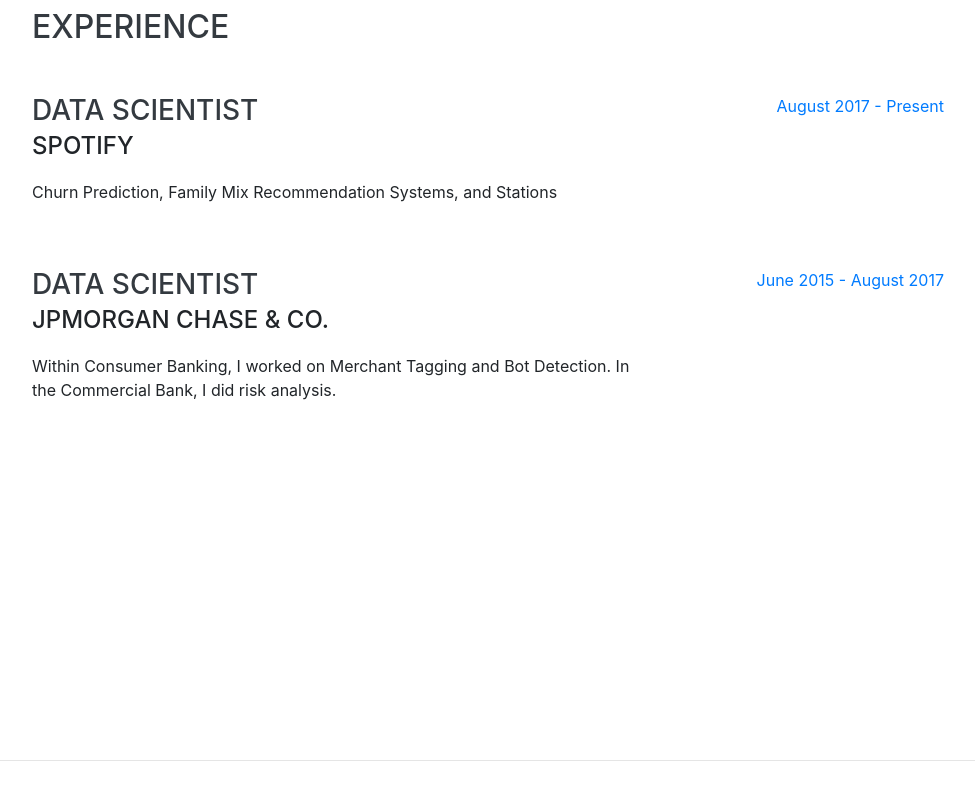
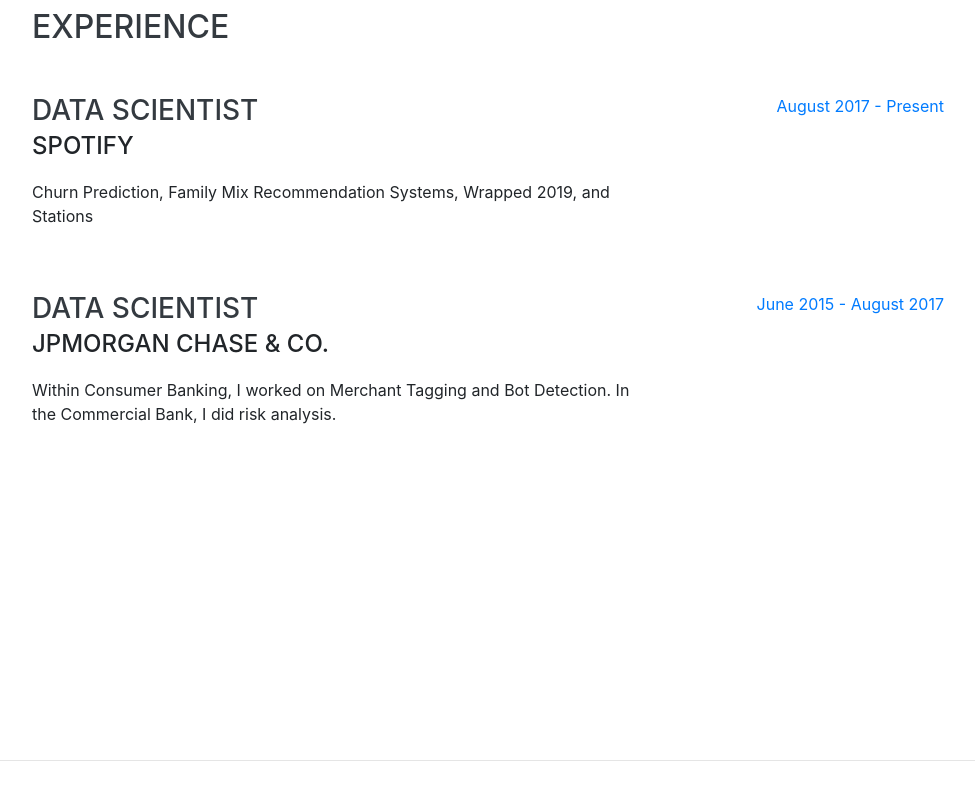
Before and after one commit to meirelon/my_website, a website with bundled scripts: page index.html in a window 1280 px wide. Shown: the part 841-1641 px from the top of the page, without its empty margins (288-1263 px from the left). Built offline with nearby package versions, Linux system fonts and the light colour scheme; a web font is replaced by a local one.

Commit message:
adding wrapped

```diff
--- a/index.html
+++ b/index.html
@@ -88,7 +88,7 @@
           <div class="resume-content">
             <h3 class="mb-0">Data Scientist</h3>
             <div class="subheading mb-3">Spotify</div>
-            <p>Churn Prediction, Family Mix Recommendation Systems, and Stations</p>
+            <p>Churn Prediction, Family Mix Recommendation Systems, Wrapped 2019, and Stations</p>
           </div>
           <div class="resume-date text-md-right">
             <span class="text-primary">August 2017 - Present</span>
```
